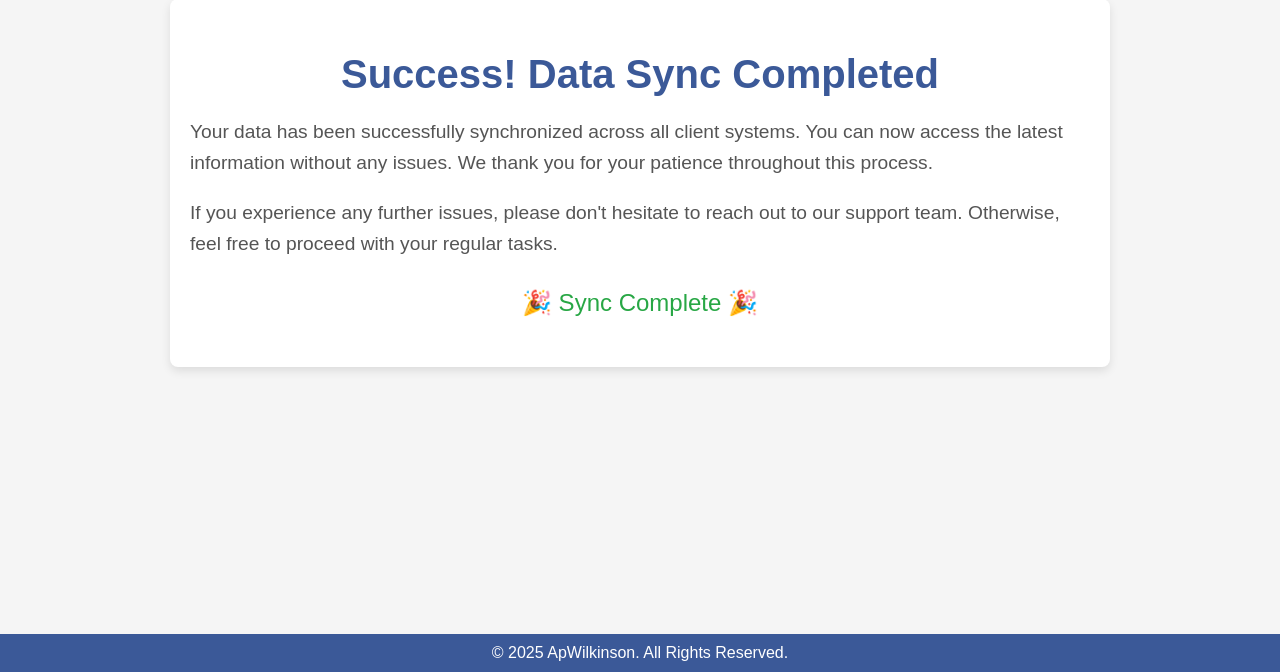
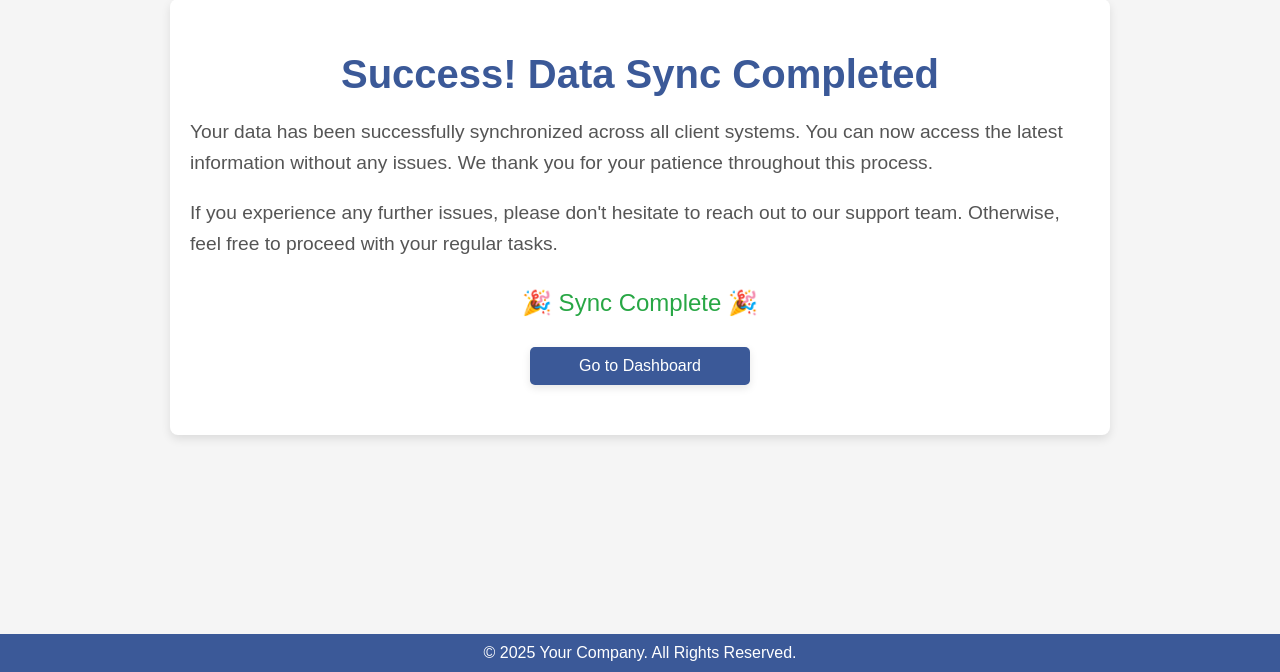
Before and after one commit to ap-wilkinson/iodm-abtract-api-connector, a Django app: page / in a window 1280 px wide. Shown: the part 128-800 px from the top of the page. Run offline with Django 5.2, Linux system fonts and the light colour scheme; data comes from the database, SQL or seed files in the repository; data that the repository does not hold is empty.

Commit message:
update: improved main page

```diff
--- a/iodm_abtract_api/main/templates/main.html
+++ b/iodm_abtract_api/main/templates/main.html
@@ -129,11 +129,11 @@
         🎉 Sync Complete 🎉
     </div>
 
-    {% comment %} <a href="/" class="button">Go to Dashboard</a> {% endcomment %}
+    <a href="/" class="button">Go to Dashboard</a>
 </div>
 
 <footer>
-    &copy; 2025 ApWilkinson. All Rights Reserved.
+    &copy; 2025 Your Company. All Rights Reserved.
 </footer>
 
 </body>
```
